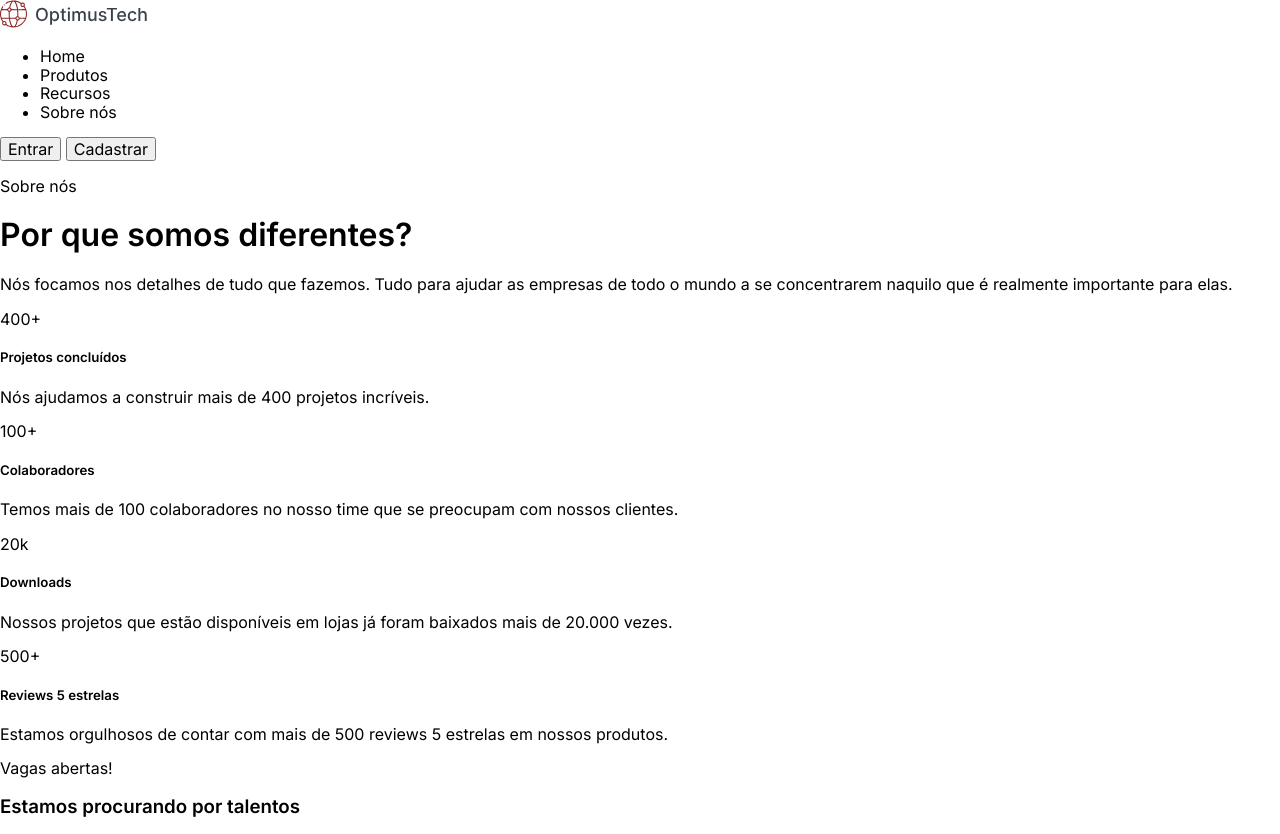
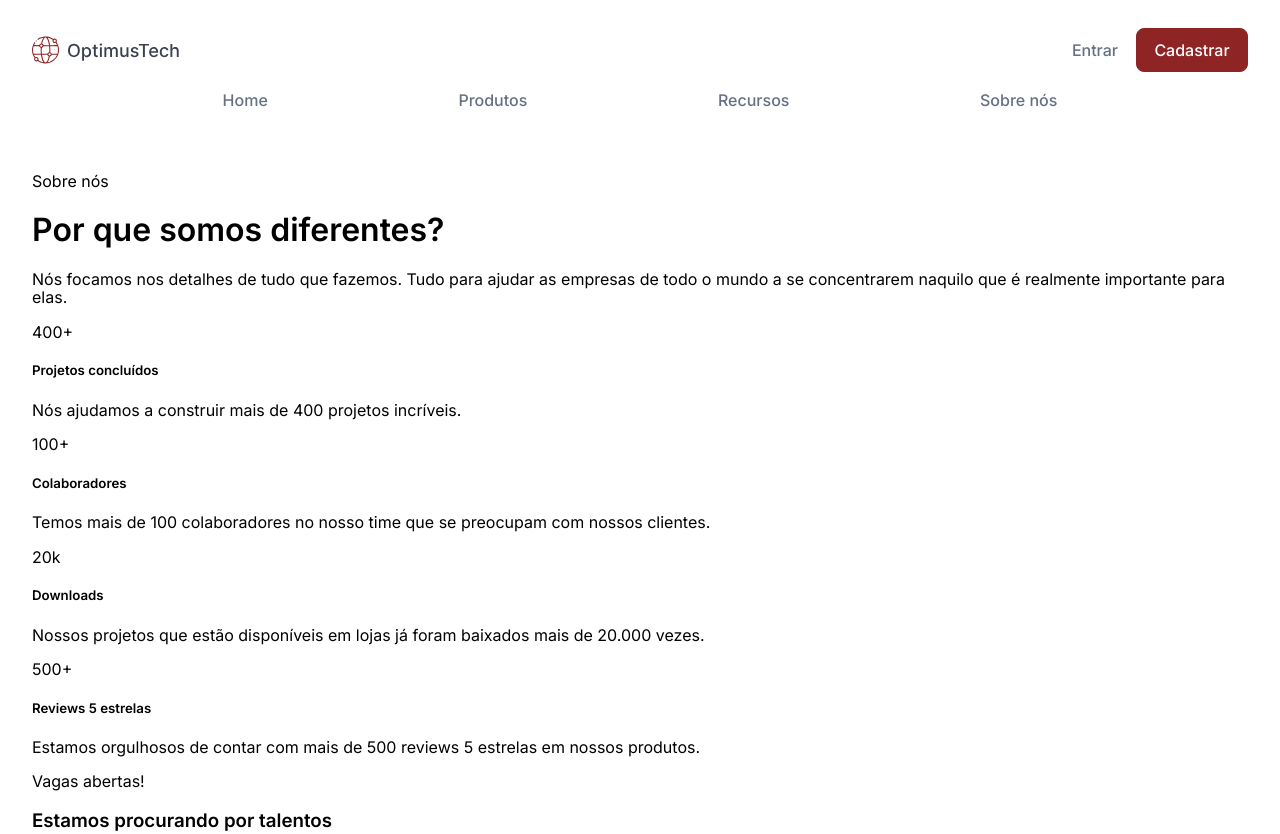
Before and after one commit to Rubendvb/7daysOfCode-HTML-CSS-Alura, a website built with Vite: page index.html in a window 1280 px wide. Shown: the top 834 px of the page. Built offline with nearby package versions, Linux system fonts and the light colour scheme.

Commit message:
estiçizando navbar

```diff
--- a/index.html
+++ b/index.html
@@ -15,7 +15,7 @@
     <title>7 Days Of Code HTML/CSS - Alura</title>
   </head>
   <body>
-    <nav>
+    <nav class="nav">
       <img src="src/images/_Button base.svg" alt="Logo" />
 
       <ul>
@@ -25,9 +25,9 @@
         <li>Sobre nós</li>
       </ul>
 
-      <div>
-        <button>Entrar</button>
-        <button>Cadastrar</button>
+      <div class="nav__button">
+        <button class="nav__button--enter">Entrar</button>
+        <button class="nav__button--register">Cadastrar</button>
       </div>
     </nav>
 
--- /dev/null
+++ b/src/styles/scss/_mixins.scss
@@ -0,0 +1,8 @@
+@mixin button($background-color, $border, $color) {
+  background-color: $background-color;
+  border: $border;
+  color: $color;
+  font-weight: 500;
+  line-height: 24px;
+  font-size: 1rem;
+}
--- /dev/null
+++ b/src/styles/scss/_nav.scss
@@ -0,0 +1,65 @@
+@use "variables" as v;
+@use "mixins" as m;
+
+.nav {
+  display: flex;
+  flex-wrap: wrap;
+  padding: 1.75rem 0;
+  justify-content: space-between;
+  align-items: center;
+
+  @media (min-width: 1440px) {
+    flex-wrap: nowrap;
+  }
+
+  img {
+    width: 9.25rem;
+  }
+
+  ul {
+    width: 100%;
+    order: 3;
+    display: flex;
+    list-style: none;
+    padding: 0;
+    justify-content: space-between;
+    align-items: center;
+
+    @media (min-width: 768px) {
+      justify-content: space-evenly;
+    }
+
+    @media (min-width: 1440px) {
+      order: 0;
+      justify-content: flex-start;
+      margin-left: 7.5rem;
+    }
+
+    li {
+      color: v.$gray;
+      font-weight: 500;
+      font-size: 1rem;
+      line-height: 24px;
+
+      @media (min-width: 1440px) {
+        margin-right: 2rem;
+      }
+    }
+  }
+
+  &__button {
+    display: flex;
+    gap: 0.75rem;
+
+    &--enter {
+      @include m.button(transparent, none, v.$gray);
+    }
+
+    &--register {
+      @include m.button(v.$red, solid 1px v.$red, v.$white);
+      border-radius: 8px;
+      height: 44px;
+      width: 112px;
+    }
+  }
+}
--- a/src/styles/scss/_variables.scss
+++ b/src/styles/scss/_variables.scss
@@ -1 +1,4 @@
 $font-family: "Inter", sans-serif;
+$white: #ffffff;
+$gray: #667085;
+$red: #8e2424;
--- a/src/styles/scss/style.scss
+++ b/src/styles/scss/style.scss
@@ -1,6 +1,21 @@
 @use "./variables" as v;
+@use "nav";
 
 body {
   font-family: v.$font-family;
+  background-color: v.$white;
   font-size: 16px;
+  padding: 0 1rem;
+
+  @media (min-width: 768px) {
+    padding: 0 2rem;
+  }
+
+  @media (min-width: 1440px) {
+    padding: 0 7rem;
+  }
 }
+
+img {
+  width: 100%;
+}
```
